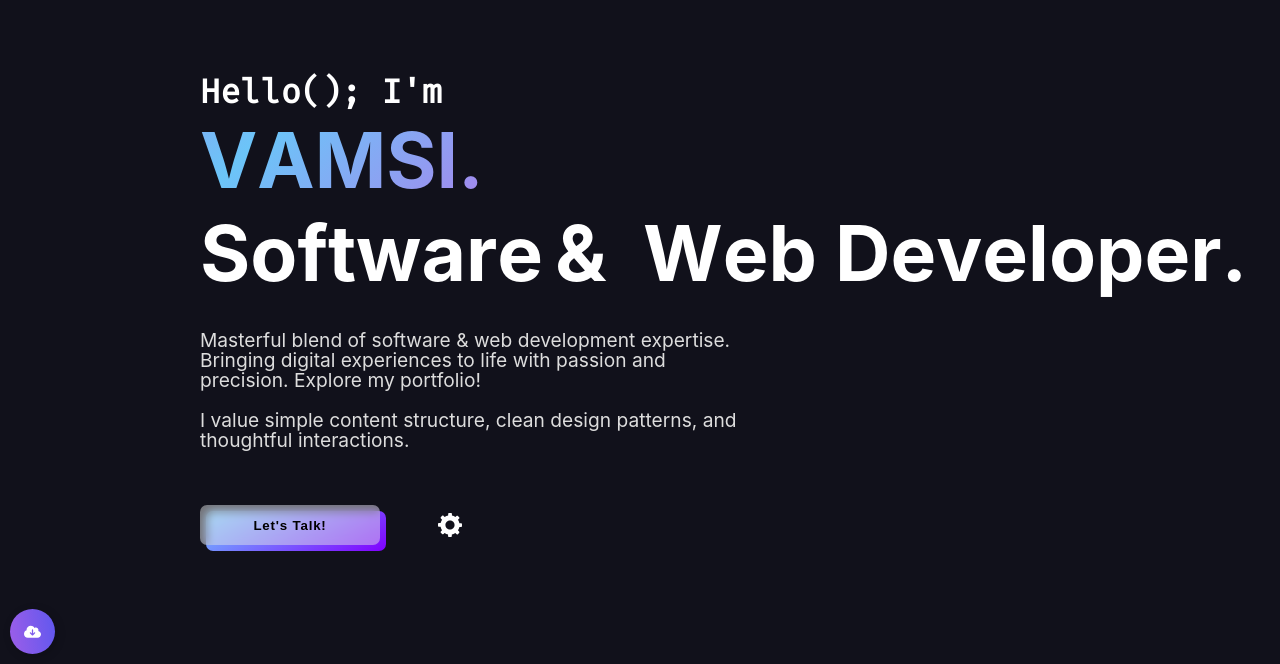
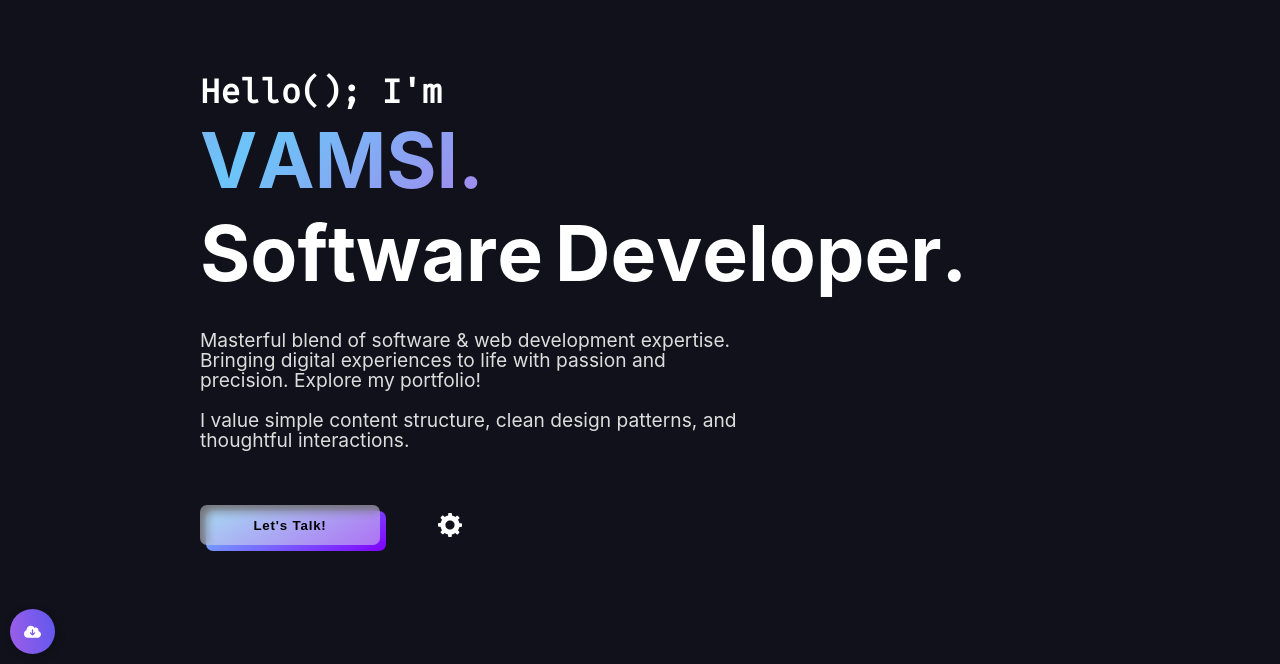
Before and after one commit to vamsiarja/New-Portfolio-Website, a plain HTML site: page index.html in a window 1280 px wide. Shown: the part 136-800 px from the top of the page. Drawn offline with nearby package versions, Linux system fonts and the light colour scheme; a web font is replaced by a local one.

Commit message:
Update index.html

```diff
--- a/index.html
+++ b/index.html
@@ -129,8 +129,7 @@
 
                 <article id="work" data-aos="fade-up" data-aos-delay="400">
                   <div><p class="jello">S</p><p class="jello">o</p><p class="jello">f</p><p class="jello">t</p><p class="jello">w</p><p class="jello">a</p><p class="jello">r</p><p class="jello">e</p></div>
-                  <dev><p class="jello"> & &nbsp;</p></dev>
-                  <div><p class="jello">W</p><p class="jello">e</p><p class="jello">b&nbsp;</p><p class="jello"> </p><p class="jello">D</p><p class="jello">e</p><p class="jello">v</p><p class="jello">e</p><p class="jello">l</p><p class="jello">o</p><p class="jello">p</p><p class="jello">e</p><p class="jello">r</p><p class="jello">.</p></div>
+                  <div><p class="jello">D</p><p class="jello">e</p><p class="jello">v</p><p class="jello">e</p><p class="jello">l</p><p class="jello">o</p><p class="jello">p</p><p class="jello">e</p><p class="jello">r</p><p class="jello">.</p></div>
                 </article>
 
                 <p id="info-para" data-aos="fade-up"data-aos-delay="600">Masterful blend of software & web development expertise. Bringing digital experiences to life with passion and precision. Explore my portfolio!<br>
```
